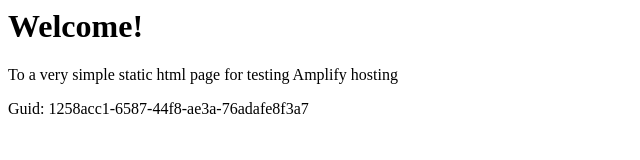
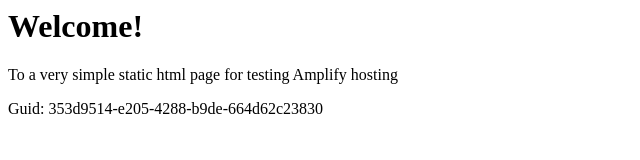
Before and after one commit to aws-aemilia-arn/Github-PR-Commit-Integration-Test-DoNotTouch-GithubWebhookPreviewCanaryTest-v1-preprod-eu-north-1, a website: page src/index.html in a window 1280 px wide. Shown: the full height of the page, 0-640 px from the left. Drawn offline with Linux system fonts and the light colour scheme.

Commit message:
commit from integ tests

```diff
--- a/src/index.html
+++ b/src/index.html
@@ -12,6 +12,6 @@
 <body>
     <h1>Welcome!</h1>
     <p>To a very simple static html page for testing Amplify hosting</p>
-    <p>Guid: 1258acc1-6587-44f8-ae3a-76adafe8f3a7</p></body>
+    <p>Guid: 353d9514-e205-4288-b9de-664d62c23830</p></body>
 
 </html>
```
